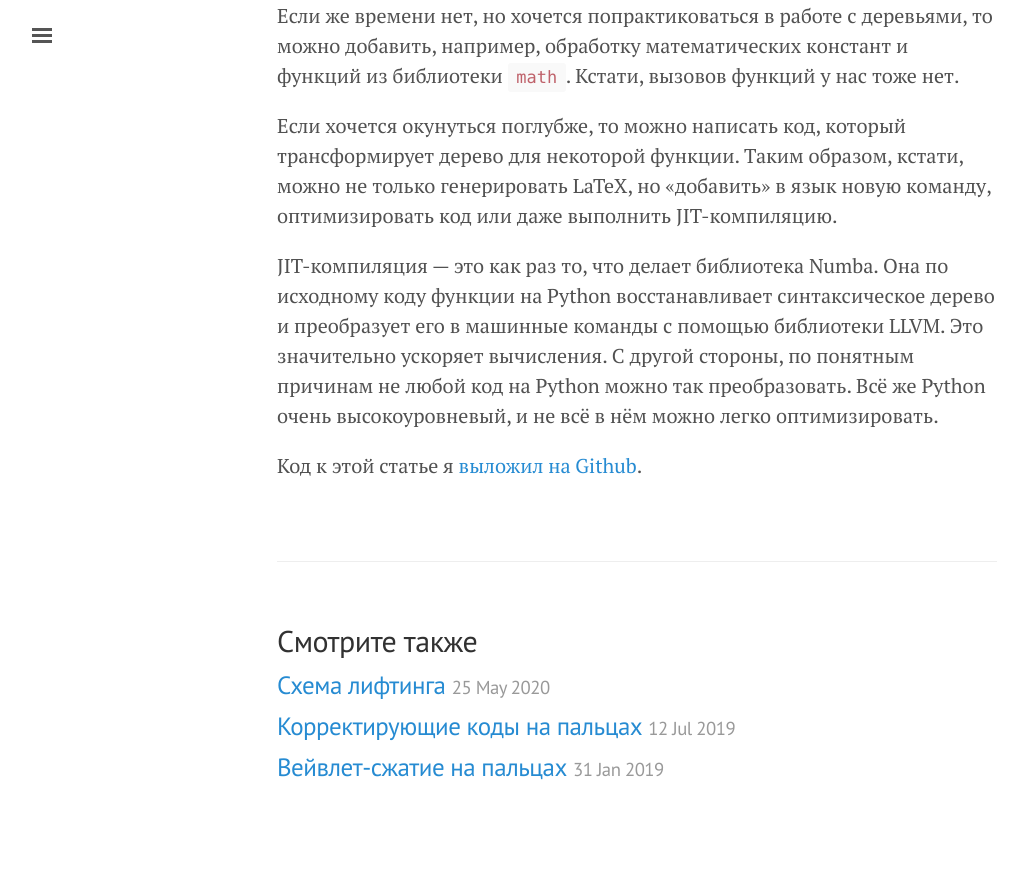
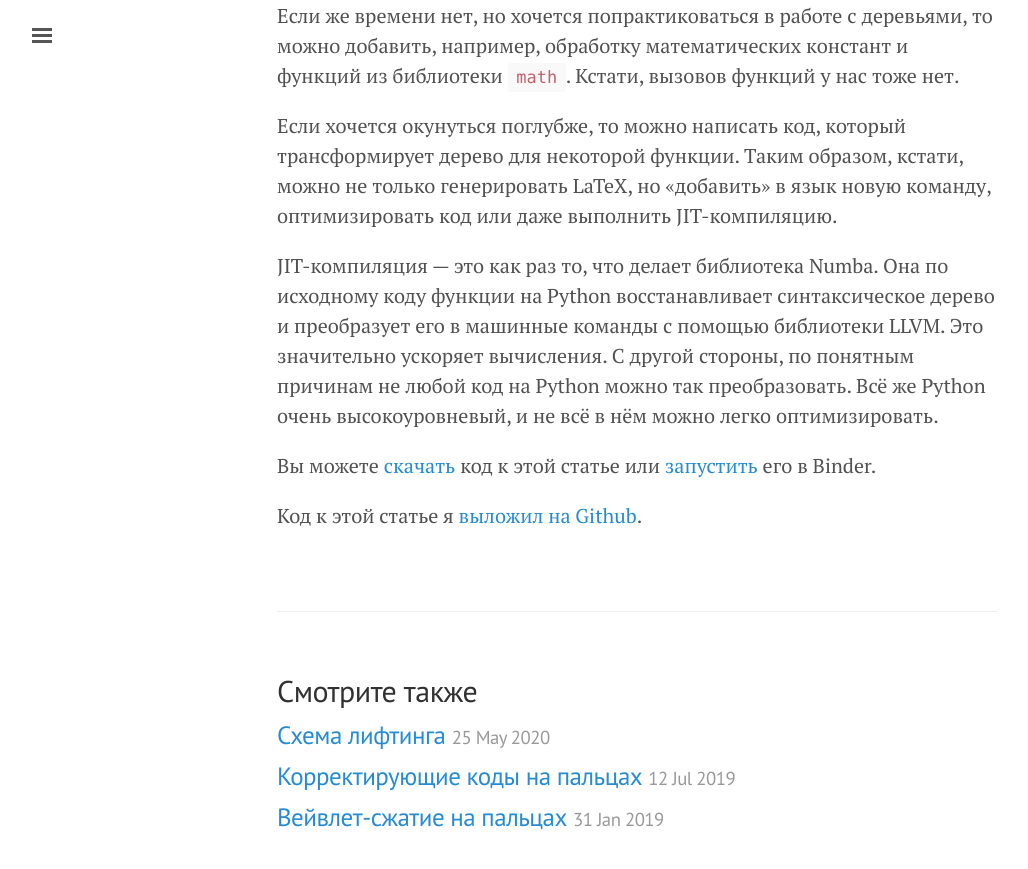
Before and after one commit to velikodniy/velikodniy.github.io, a Jekyll site: the page built from _posts/2019-07-14-ast-and-latex.md, in a window 1280 px wide and 900 px high, scrolled down 14923 px. Shown: the top 869 px of the window, without its empty margins (3-1031 px from the left). Built offline with Jekyll 4.4.1, drawn with Linux system fonts in a browser that asks for light colours; formulas are drawn with MathJax 3; comment, search, counter and statistics services are not loaded.

Commit message:
Add the notebook with the example of parsing to the repo

```diff
--- a/_posts/2019-07-14-ast-and-latex.md
+++ b/_posts/2019-07-14-ast-and-latex.md
@@ -486,4 +486,8 @@ $$
 
 JIT-компиляция — это как раз то, что делает библиотека Numba. Она по исходному коду функции на Python восстанавливает синтаксическое дерево и преобразует его в машинные команды с помощью библиотеки LLVM. Это значительно ускоряет вычисления. С другой стороны, по понятным причинам не любой код на Python можно так преобразовать. Всё же Python очень высокоуровневый, и не всё в нём можно легко оптимизировать.
 
+Вы можете [скачать]({{ site.url }}/assets/2019-07-14-ast-and-latex/python-to-latex.ipynb) код к этой статье или [запустить](https://mybinder.org/v2/gh/velikodniy/velikodniy.github.io/master?filepath=assets%2F2019-07-14-ast-and-latex%2Fpython-to-latex.ipynb) его в Binder.
+
+
+
 Код к этой статье я [выложил на Github](https://gist.github.com/velikodniy/5276c58fe6c952432179fc94edbf43f8).
```
Also changed, not shown: 1 other file.
